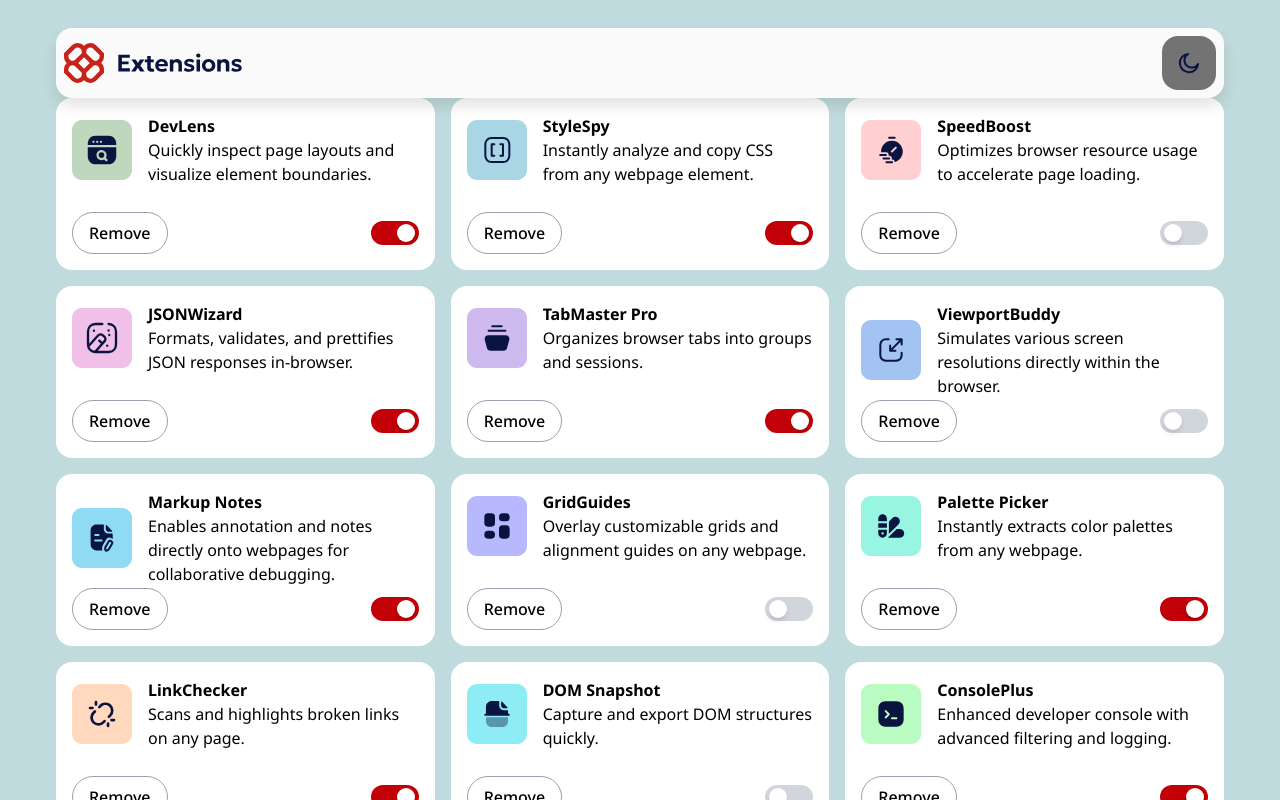
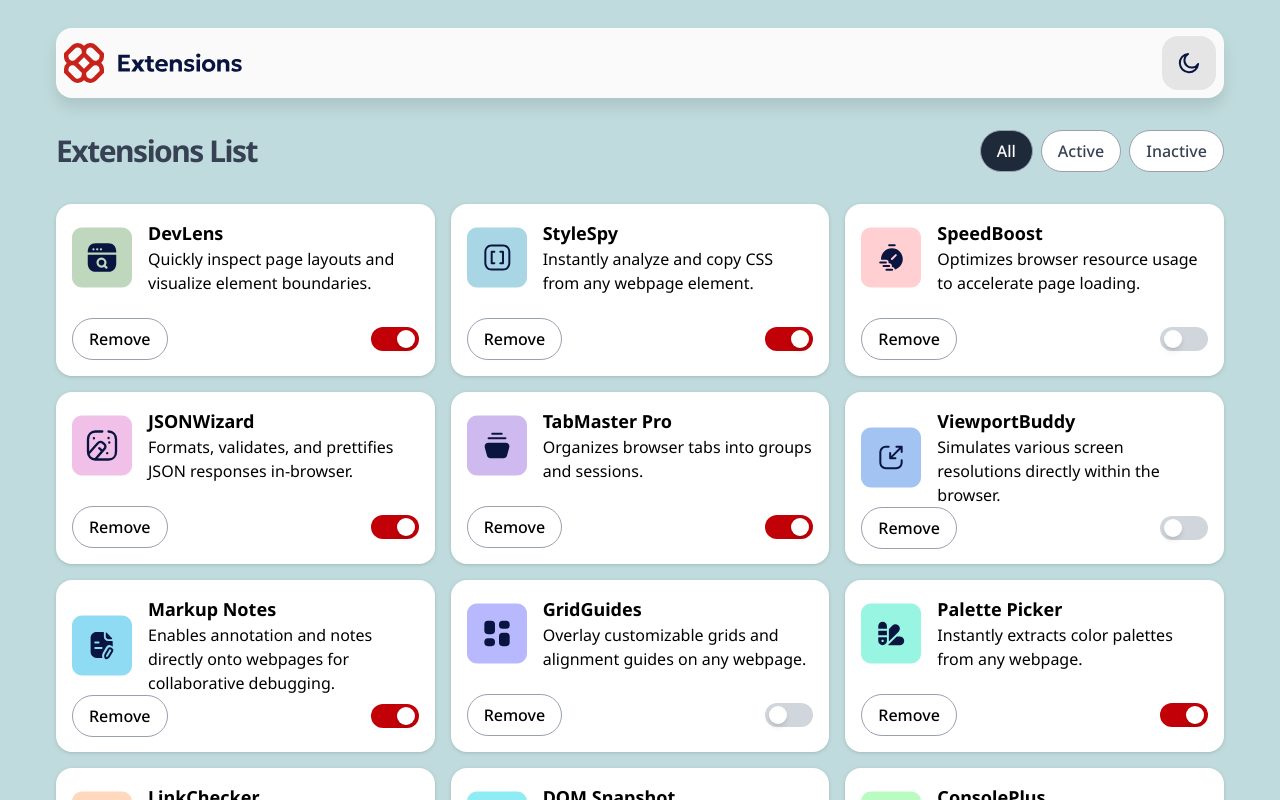
Before and after one commit to justtimi/browser-extensions-manager-ui, a React (Vite) app: page / in a window 1280 px wide. Shown: the top 800 px of the page. Built offline with nearby package versions, Linux system fonts and the light colour scheme.

Commit message:
I added the filter function and the remove function. Also refactor some parts of the code and transferred the control of the toggle component from the Card to the Gallery Component

```diff
--- a/src/Home.jsx
+++ b/src/Home.jsx
@@ -3,10 +3,33 @@ import Navbar from "./components/Navbar";
 import Gallery from "./components/Gallery";
 
 const Home = () => {
+  const [filter, setFilter] = React.useState("all");
+
+  const filterOptions = [
+    { label: "All", value: "all" },
+    { label: "Active", value: "active" },
+    { label: "Inactive", value: "inactive" },
+  ];
   return (
     <div className="px-14 py-7 font-noto">
       <Navbar />
-      <Gallery />
+      <div className="flex justify-between items-center py-8">
+        <h2 className="text-gray-700 font-bold text-3xl tracking-tighter">Extensions List</h2>
+
+        <ul className="flex gap-2">
+          {filterOptions.map((opt) => (
+            <li
+              key={opt.value}
+              onClick={() => setFilter(opt.value)}
+              className={`cursor-pointer rounded-full px-4 font-medium py-2 border border-gray-400
+                ${filter === opt.value ? "bg-gray-800 text-white" : "bg-white text-gray-700"}`}
+            >
+              {opt.label}
+            </li>
+          ))}
+        </ul>
+      </div>
+      <Gallery filter={filter} />
     </div>
   );
 };
--- a/src/components/Card.jsx
+++ b/src/components/Card.jsx
@@ -1,26 +1,22 @@
 import React from "react";
 import Toggle from "./Toggle";
 
-const Card = ({ extension }) => {
-  const [isOn, setIsOn] = React.useState(extension.isActive);
-  const handleToggle = () => {
-    setIsOn((prev) => !prev);
-  };
+const Card = ({ extension, onToggle, onRemove }) => {
   return (
-    <div className="bg-white p-4 rounded-2xl flex flex-col justify-between h-43">
+    <div className="bg-white p-4 rounded-2xl flex flex-col justify-between h-43 drop-shadow">
       <div className="flex gap-4">
-        <img src={extension.logo} alt="" className="" />
+        <img src={extension.logo} alt="logo for each extension" />
         <div className="flex flex-col">
-          <h3 className="font-bold">{extension.name}</h3>
+          <h3 className="font-bold text-[18px]">{extension.name}</h3>
           <p className="text-base font-normal">{extension.description}</p>
         </div>
       </div>
 
       <div className="flex justify-between items-center">
-        <button className="p-2 border border-gray-400 rounded-full px-4 font-medium py-2">
+        <button onClick={onRemove} className=" border border-gray-400 rounded-full px-4 font-medium py-2">
           Remove
         </button>
-        <Toggle isOn={isOn} onToggle={() => handleToggle()} />
+        <Toggle isOn={extension.isActive} onToggle={onToggle} />
       </div>
     </div>
   );
--- a/src/components/Gallery.jsx
+++ b/src/components/Gallery.jsx
@@ -1,7 +1,7 @@
 import React, { useEffect, useState } from "react";
 import Card from "./Card";
 
-const Gallery = () => {
+const Gallery = ({ filter }) => {
   const [extensions, setExtensions] = useState([]);
 
   useEffect(() => {
@@ -10,18 +10,39 @@ const Gallery = () => {
       .then((data) => setExtensions(data))
       .catch((err) => console.error("Error checking JSON: ", err));
   }, []);
+
+  const handleToggle = (index) => {
+    setExtensions((prev) =>
+      prev.map((ext, i) =>
+        i === index ? { ...ext, isActive: !ext.isActive } : ext
+      )
+    );
+  };
+
+  const handleRemove = (index) => {
+    setExtensions((prev) => prev.filter((_, i) => i !== index));
+  };
+
+  const filteredExtensions = extensions.filter((ext) => {
+    if (filter === "active") return ext.isActive;
+    if (filter === "inactive") return !ext.isActive;
+    return true;
+  });
+
   return (
     <div className="grid grid-cols-1 sm:grid-cols-2 md:grid-cols-3  gap-4">
-
-        {(extensions.length === 0) ? (
-        <p>Loading...</p>
+      {filteredExtensions.length === 0 ? (
+        <p>No extensions found.</p>
       ) : (
-        extensions.map((item, i) => (
-        <Card key={i} extension={item}/>
-      ))
+        filteredExtensions.map((item, i) => (
+          <Card
+            key={i}
+            extension={item}
+            onToggle={() => handleToggle(i)}
+            onRemove={() => handleRemove(i)}
+          />
+        ))
       )}
-
-
     </div>
   );
 };
--- a/src/components/Navbar.jsx
+++ b/src/components/Navbar.jsx
@@ -1,14 +1,16 @@
-import React from 'react'
-import { assets } from "../assets/assets.js"
+import React from "react";
+import { assets } from "../assets/assets.js";
 
 const Navbar = () => {
   return (
-    <div className='flex justify-between bg-neutral-50 rounded-2xl drop-shadow-xl'>
-        <img src={assets.navLogo} alt="extensions logo" className='ml-2' />
+    <div className="flex justify-between bg-neutral-50 rounded-2xl drop-shadow-xl">
+      <img src={assets.navLogo} alt="extensions logo" className="ml-2" />
 
-        <button className='bg-neutral-500 p-4 rounded-2xl m-2'><img src={assets.darkIcon} alt="dark mode icon" /></button>
+      <button className="bg-neutral-200 p-4 rounded-2xl m-2">
+        <img src={assets.darkIcon} alt="dark mode icon" />
+      </button>
     </div>
-  )
-}
+  );
+};
 
-export default Navbar
+export default Navbar;
```
